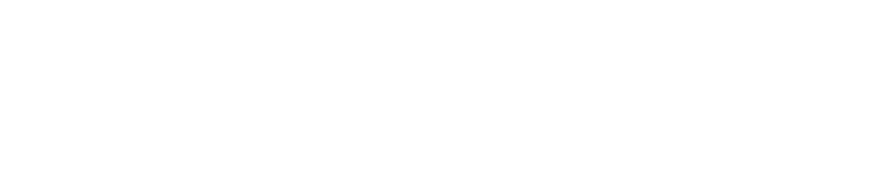
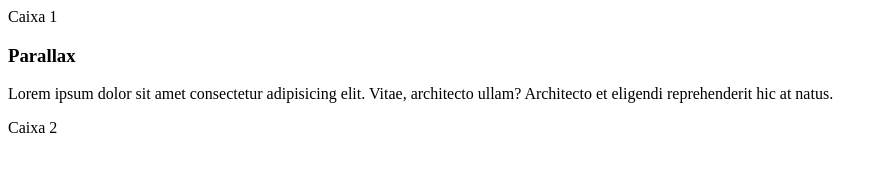
Before and after one commit to alex-cerlini/parallax, a plain HTML site: page index.html in a window 1280 px wide. Shown: the whole page, without its empty margins (0-884 px from the left). Drawn offline with Linux system fonts and the light colour scheme.

Commit message:
add initial three box contents

```diff
--- a/index.html
+++ b/index.html
@@ -11,6 +11,15 @@
 
 <body>
 
+    <div class="box1">Caixa 1</div>
+
+    <div class="content">
+        <h3>Parallax</h3>
+        <p>Lorem ipsum dolor sit amet consectetur adipisicing elit. Vitae, architecto ullam? Architecto et eligendi reprehenderit hic at natus.</p>
+    </div>
+
+    <div class="box2">Caixa 2</div>
+
 </body>
 
 </html>
```
